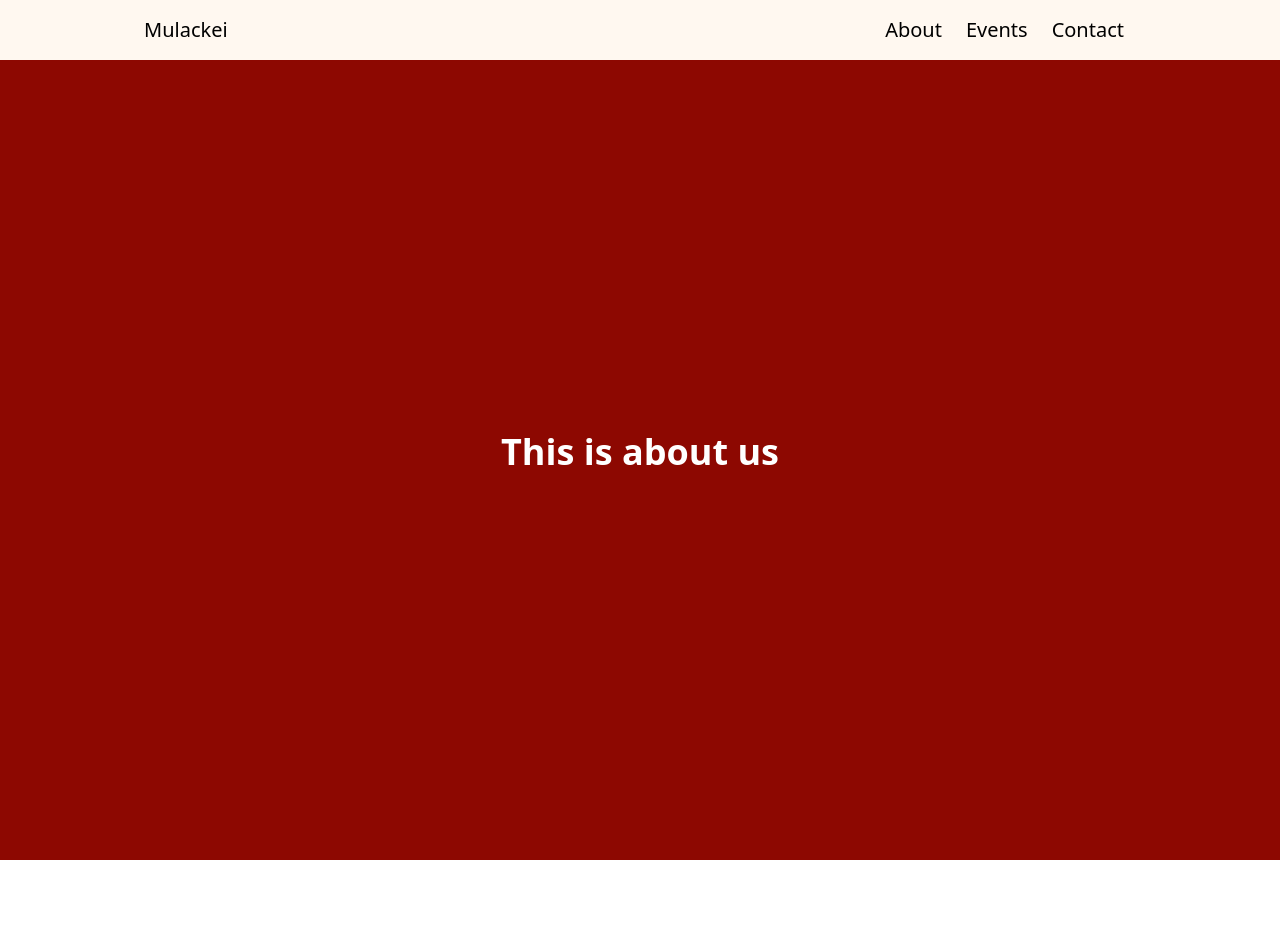
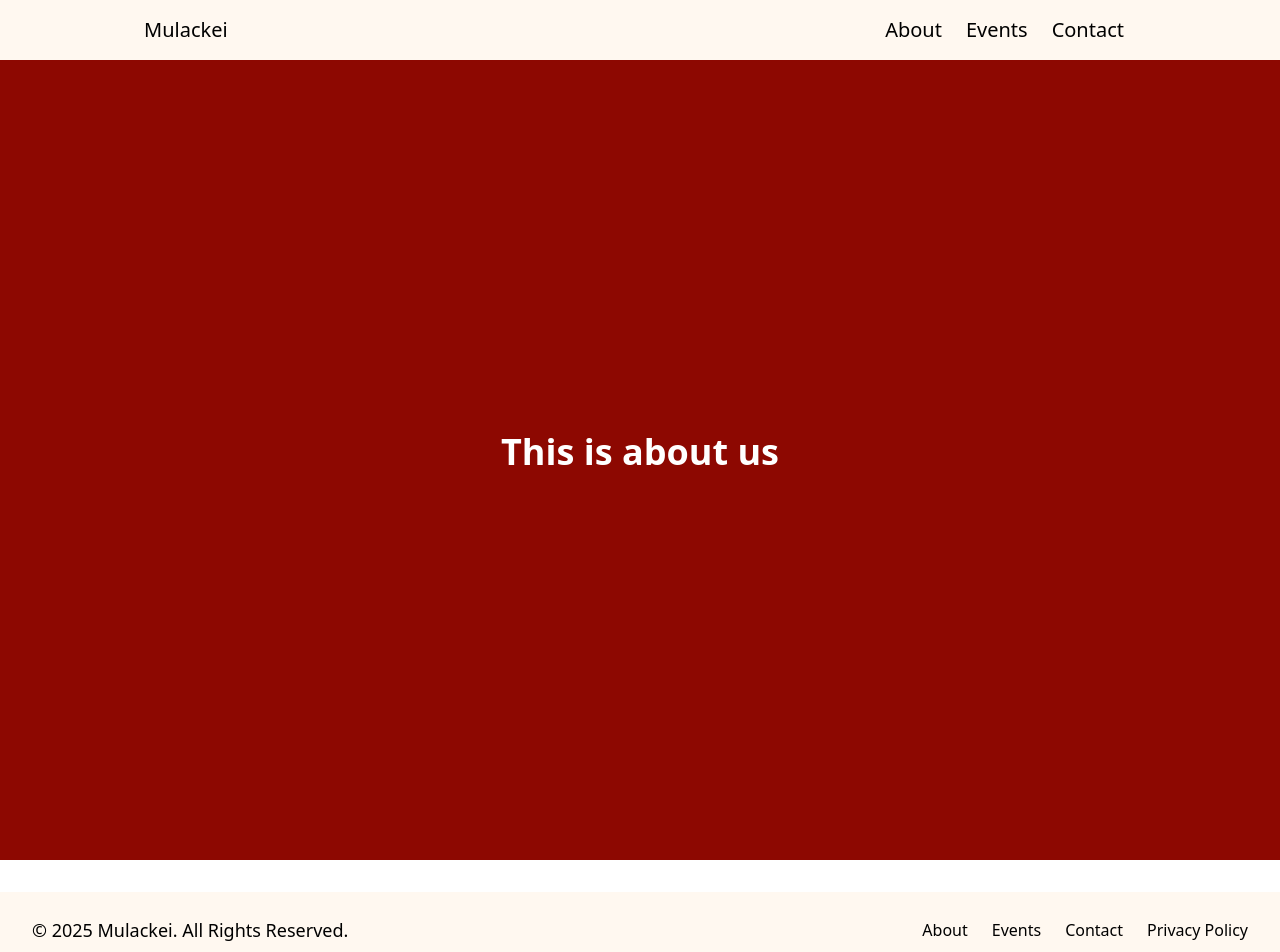
Before and after one commit to bradheath96/mulackei-site, a React (Create React App) app: page /about in a window 1280 px wide. Shown: the top 952 px of the page. Before the commit the page ends 860 px from the top, so only its background shows below. Built offline with nearby package versions, Linux system fonts and the light colour scheme.

Commit message:
Added very basic Footer component and added it to the App file

```diff
--- a/src/App.js
+++ b/src/App.js
@@ -5,6 +5,7 @@ import Events from "./pages/Events";
 import Header from "./components/Header";
 import About from "./pages/About";
 import EventDetails from "./pages/EventDeatails";
+import Footer from "./components/Footer";
 
 const App = () => (
 	<Router>
@@ -16,6 +17,7 @@ const App = () => (
 			<Route path="/contact" element={<Contact />} />
 			<Route path="/events/:slug" element={<EventDetails />} />
 		</Routes>
+		<Footer/>
 	</Router>
 );
 
--- /dev/null
+++ b/src/components/Footer.js
@@ -0,0 +1,40 @@
+import { Link } from "react-router-dom";
+
+const Footer = () => {
+	return (
+		    <footer className="bg-floralWhite text-black py-6 mt-8">
+			<div className="max-w-7xl mx-auto px-4 sm:px-6 lg:px-8">
+				<div className="flex flex-col sm:flex-row justify-between items-center">
+					{/* Footer Brand */}
+					<div className="text-lg font-light">
+						<p>
+							&copy; {new Date().getFullYear()} Mulackei. All Rights Reserved.
+						</p>
+					</div>
+
+					{/* Footer Navigation */}
+					<nav className="mt-4 sm:mt-0 flex space-x-6">
+						<Link to="/About" className="hover:underline">
+							About
+						</Link>
+						<Link to="/events" className="hover:underline">
+							Events
+						</Link>
+						<Link to="/contact" className="hover:underline">
+							Contact
+						</Link>
+						<a
+							href="https://www.privacypolicygenerator.info/"
+							target="_blank"
+							rel="noopener noreferrer"
+							className="hover:underline">
+							Privacy Policy
+						</a>
+					</nav>
+				</div>
+			</div>
+		</footer>
+	)
+}
+
+export default Footer
--- a/src/components/Header.jsx
+++ b/src/components/Header.js
@@ -1,7 +1,7 @@
 import { Link } from "react-router-dom";
 
 const Header = () => (
-	<header className="bg-floralWhite sticky top-0 z-50 text-white p-4 flex justify-between items-center ">
+	<header className="bg-floralWhite sticky top-0 z-50 p-4 flex justify-between items-center ">
 		<h1 className="text-xl  text-black font-light px-32">
 			<Link to="/">Mulackei</Link>
 		</h1>
--- a/src/components/events.jsx
+++ /dev/null
@@ -1,50 +0,0 @@
-import { useEffect, useState } from "react";
-import sanityClient from "../sanityClient";
-
-const Events = () => {
-	const [events, setEvents] = useState([]);
-
-	useEffect(() => {
-		sanityClient
-			.fetch(
-				`*[_type == "event"] | order(date asc) {
-            _id,
-            name,
-            date,
-            description,
-            image {
-                asset -> { url }
-            },
-            type,
-            tickets
-            }`
-			)
-			.then((data) => setEvents(data))
-			.catch(console.error);
-    }, []);
-
-	console.log(events, "<<< events log")
-
-	return (
-		<div>
-			<h1 className="text-4xl text-white font-bold">Upcoming Events</h1>
-			<ul>
-				{events.map((event) => (
-					<li key={event._id}>
-						<h2 className="text-2xl text-white font-semi-bold " >{event.name}</h2>
-						<p>{new Date(event.date).toLocaleDateString()}</p>
-						{event.image && (
-							<img
-								src={event.image.asset.url}
-								alt={event.name}
-								className="w-40 h-40 object-cover rounded-lg"
-							/>
-						)}
-					</li>
-				))}
-			</ul>
-		</div>
-	);
-};
-
-export default Events;
```
